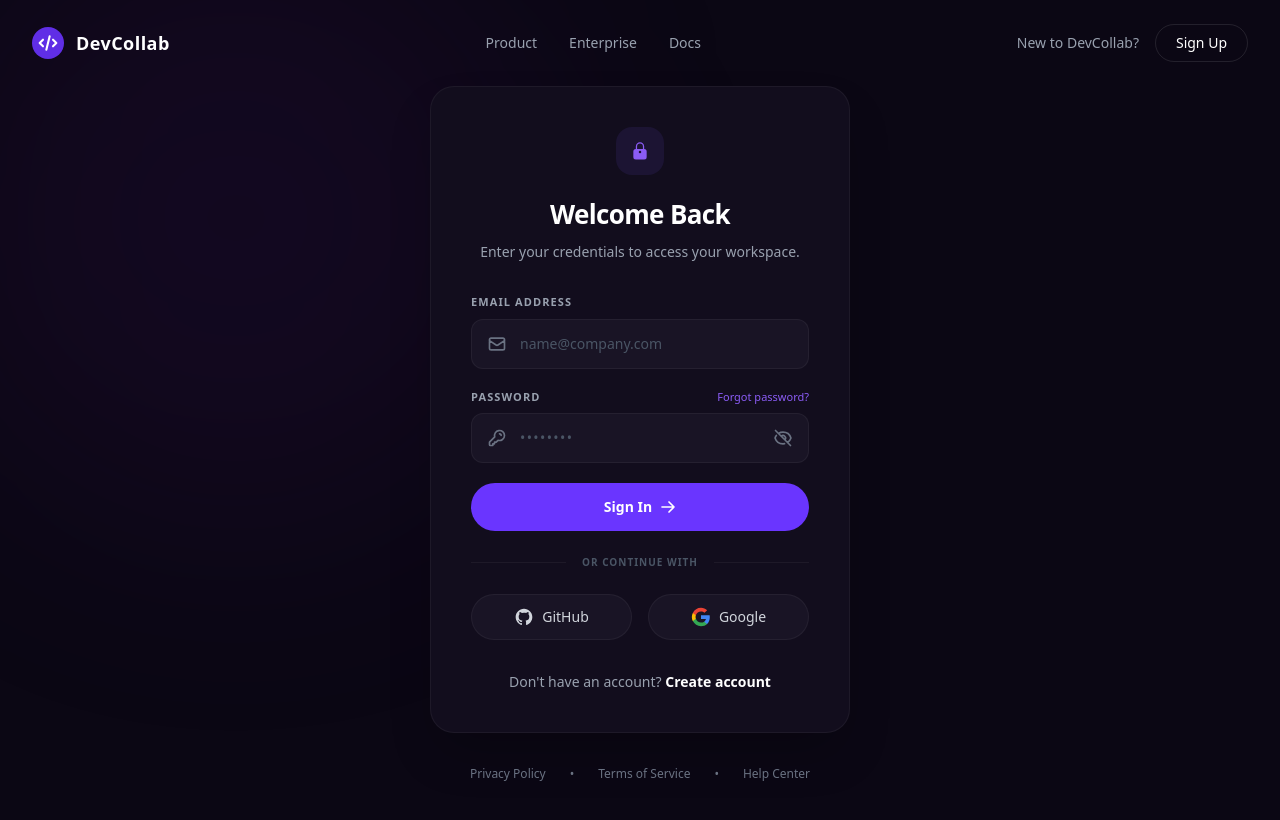
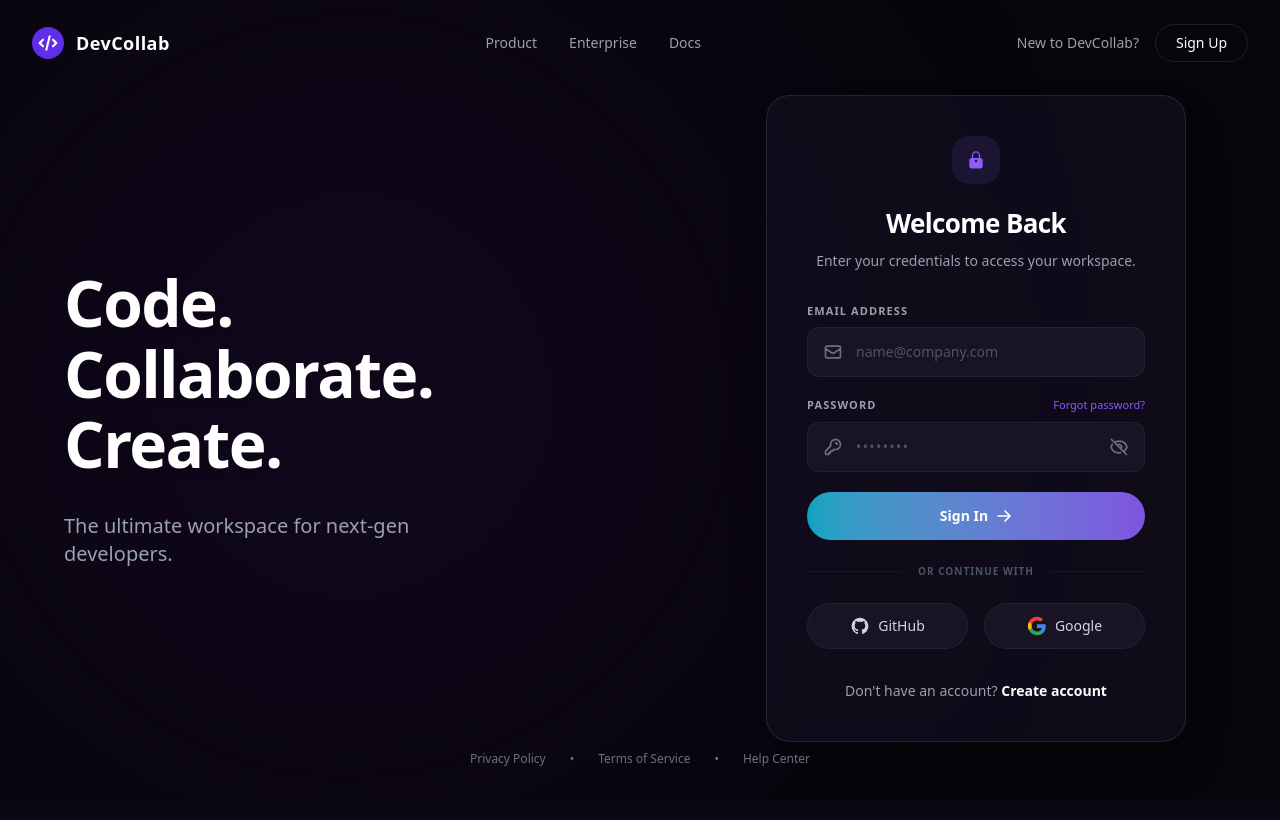
Before and after one commit to Nandann018-ux/Devcollab, a React (Vite) app in the folder client/: page / in a window 1280 px wide. Shown: the top 820 px of the page. Built offline with nearby package versions, Linux system fonts and the light colour scheme.

Commit message:
feat(auth): integrate framer-motion physics and interactive navigation on Login

```diff
--- a/client/src/pages/Login.jsx
+++ b/client/src/pages/Login.jsx
@@ -1,9 +1,51 @@
-import { useState } from "react";
-import { useNavigate } from "react-router-dom";
+import { useState, useRef, useEffect } from "react";
+import { useNavigate, Link } from "react-router-dom";
+import { motion, useMotionValue, useTransform, useSpring, AnimatePresence } from "framer-motion";
 
 export default function Login() {
   const navigate = useNavigate();
   const [formData, setFormData] = useState({ email: "", password: "" });
+  const [focusedInput, setFocusedInput] = useState(null);
+
+  const mouseX = useMotionValue(0);
+  const mouseY = useMotionValue(0);
+
+  const magneticX = useSpring(0, { stiffness: 150, damping: 15, mass: 0.1 });
+  const magneticY = useSpring(0, { stiffness: 150, damping: 15, mass: 0.1 });
+  const buttonRef = useRef(null);
+
+  useEffect(() => {
+    const handleMouseMove = (e) => {
+      const { innerWidth, innerHeight } = window;
+      mouseX.set((e.clientX / innerWidth - 0.5) * 2);
+      mouseY.set((e.clientY / innerHeight - 0.5) * 2);
+
+      if (buttonRef.current) {
+        const rect = buttonRef.current.getBoundingClientRect();
+        const centerX = rect.left + rect.width / 2;
+        const centerY = rect.top + rect.height / 2;
+        const distanceX = e.clientX - centerX;
+        const distanceY = e.clientY - centerY;
+
+        if (Math.abs(distanceX) < rect.width / 2 + 30 && Math.abs(distanceY) < rect.height / 2 + 30) {
+          magneticX.set(distanceX * 0.3);
+          magneticY.set(distanceY * 0.3);
+        } else {
+          magneticX.set(0);
+          magneticY.set(0);
+        }
+      }
+    };
+    window.addEventListener("mousemove", handleMouseMove);
+    return () => window.removeEventListener("mousemove", handleMouseMove);
+  }, [mouseX, mouseY, magneticX, magneticY]);
+
+  // Parallax Shifts
+  const nebulaX = useTransform(mouseX, [-1, 1], [-40, 40]);
+  const nebulaY = useTransform(mouseY, [-1, 1], [-40, 40]);
+
+  const cardX = useTransform(mouseX, [-1, 1], [30, -30]);
+  const cardY = useTransform(mouseY, [-1, 1], [30, -30]);
 
   const handleChange = (e) => setFormData({ ...formData, [e.target.name]: e.target.value });
 
@@ -14,12 +56,13 @@ export default function Login() {
     navigate("/dashboard");
   };
 
+  const staggerWords = ["Code.", "Collaborate.", "Create."];
+
   return (
-    <div className="min-h-screen bg-[#0b0714] text-gray-300 font-sans flex flex-col relative">
-      <div className="absolute top-0 left-0 w-full h-full overflow-hidden pointer-events-none">
-        <div className="absolute top-[-10%] left-[-5%] w-[600px] h-[600px] bg-purple-900/10 rounded-full blur-[120px]"></div>
-      </div>
-      <header className="w-full px-8 py-6 flex justify-between items-center z-10">
+    <div className="min-h-screen bg-[#05050A] text-gray-300 font-sans flex flex-col relative overflow-hidden">
+      {/* Background Ambient Nebula inside the main flow later so it stays behind left text */}
+
+      <header className="w-full px-8 py-6 flex justify-between items-center z-20 relative">
         <div className="flex items-center gap-3">
           <div className="bg-[#602ee6] rounded-full p-1.5 flex items-center justify-center">
             <svg className="w-5 h-5 text-white" fill="none" viewBox="0 0 24 24" stroke="currentColor" strokeWidth="2.5">
@@ -37,15 +80,67 @@ export default function Login() {
 
         <div className="flex items-center gap-4 text-sm text-gray-400">
           <span>New to DevCollab?</span>
-          <button className="text-white border border-white/10 hover:bg-white/5 px-5 py-2 rounded-full transition font-medium">
+          <Link to="/register" className="text-white border border-white/10 hover:bg-white/5 px-5 py-2 rounded-full transition font-medium">
             Sign Up
-          </button>
+          </Link>
         </div>
       </header>
 
-      <main className="flex-1 flex flex-col items-center justify-center px-4 z-10 pb-10">
-        <div className="w-full max-w-[420px] bg-[#120d1d] border border-white/5 rounded-3xl p-8 sm:p-10 shadow-2xl mb-8">
+      <main className="flex-1 flex flex-col md:flex-row items-center justify-center px-8 z-10 w-full max-w-7xl mx-auto gap-12 lg:gap-24">
 
+        {/* Left Side Construction */}
+        <div className="flex-1 flex flex-col justify-center relative w-full items-start pl-8">
+
+          {/* Parallax Nebula attached to Left Side */}
+          <motion.div
+            style={{ x: nebulaX, y: nebulaY }}
+            className="absolute top-1/2 left-1/2 -translate-x-1/2 -translate-y-1/2 w-[800px] h-[800px] pointer-events-none -z-10"
+          >
+            <motion.div
+              animate={{
+                scale: [1, 1.15, 0.9, 1],
+                rotate: [0, 10, -5, 0],
+                opacity: [0.3, 0.5, 0.4, 0.3],
+                x: [0, 40, -20, 0],
+                y: [0, -30, 20, 0]
+              }}
+              transition={{ duration: 25, repeat: Infinity, ease: "easeInOut" }}
+              className="w-full h-full bg-purple-900/30 rounded-full blur-[140px]"
+            />
+          </motion.div>
+
+          <div className="text-[52px] md:text-[64px] font-bold text-white leading-[1.1] tracking-tight mb-8">
+            {staggerWords.map((word, i) => (
+              <motion.div
+                key={word}
+                initial={{ opacity: 0, y: 40, scale: 0.9 }}
+                animate={{ opacity: 1, y: 0, scale: 1 }}
+                transition={{ type: "spring", stiffness: 120, damping: 14, mass: 0.5, delay: i * 0.15 }}
+                className="block drop-shadow-lg"
+              >
+                {word}
+              </motion.div>
+            ))}
+          </div>
+          <motion.p
+            initial={{ opacity: 0, y: 20 }}
+            animate={{ opacity: 1, y: 0 }}
+            transition={{ type: "spring", delay: 0.6, stiffness: 100 }}
+            className="text-xl text-gray-400 max-w-md"
+          >
+            The ultimate workspace for next-gen developers.
+          </motion.p>
+        </div>
+
+        {/* Right Side Card */}
+        <div className="flex-1 w-full flex justify-center perspective-[1000px]">
+          <motion.div
+            style={{ x: cardX, y: cardY }}
+            initial={{ y: 50, scale: 0.9, opacity: 0, backdropFilter: "blur(0px)" }}
+            animate={{ y: 0, scale: 1, opacity: 1, backdropFilter: "blur(16px)" }}
+            transition={{ type: "spring", stiffness: 90, damping: 15, mass: 0.4, delay: 0.2 }}
+            className="w-full max-w-[420px] bg-[#120d1d]/80 border border-white/10 rounded-3xl p-8 sm:p-10 shadow-2xl relative z-20"
+          >
             <div className="flex flex-col items-center mb-8 text-center">
               <div className="w-12 h-12 rounded-2xl bg-[#1c1433] flex items-center justify-center mb-5">
                 <svg className="w-5 h-5 text-[#8b5cf6]" fill="currentColor" viewBox="0 0 24 24">
@@ -57,12 +152,36 @@ export default function Login() {
             </div>
 
             <form onSubmit={handleSubmit} className="space-y-5">
+
+              {/* Email Input */}
               <div>
                 <label className="block text-[11px] font-semibold text-gray-400 tracking-widest uppercase mb-2">
                   Email Address
                 </label>
-              <div className="relative flex items-center">
-                <svg className="w-5 h-5 text-gray-500 absolute left-4 pointer-events-none" fill="none" viewBox="0 0 24 24" stroke="currentColor">
+                <div className="relative group">
+                  <AnimatePresence>
+                    {focusedInput === 'email' && (
+                      <motion.div
+                        initial={{ opacity: 0 }}
+                        animate={{ opacity: 1 }}
+                        exit={{ opacity: 0 }}
+                        className="absolute -inset-[2px] rounded-xl overflow-hidden pointer-events-none"
+                      >
+                        <motion.div
+                          className="absolute top-1/2 left-1/2 w-[250%] h-[250%] -translate-x-1/2 -translate-y-1/2 bg-[conic-gradient(from_0deg,transparent_0%,transparent_60%,#06b6d4_80%,#8b5cf6_100%)]"
+                          initial={{ rotate: 0 }}
+                          animate={{ rotate: 360 }}
+                          transition={{ duration: 1.5, ease: "circOut" }}
+                        />
+                        <motion.div
+                          className="absolute inset-[2px] rounded-[10px] bg-[#191425]"
+                        />
+                      </motion.div>
+                    )}
+                  </AnimatePresence>
+
+                  <div className="relative flex items-center z-10 w-full h-full">
+                    <svg className="w-5 h-5 text-gray-500 absolute left-4 pointer-events-none z-20" fill="none" viewBox="0 0 24 24" stroke="currentColor">
                       <path strokeLinecap="round" strokeLinejoin="round" strokeWidth="2" d="M3 8l7.89 5.26a2 2 0 002.22 0L21 8M5 19h14a2 2 0 002-2V7a2 2 0 00-2-2H5a2 2 0 00-2 2v10a2 2 0 002 2z" />
                     </svg>
                     <input
@@ -70,11 +189,16 @@ export default function Login() {
                       name="email"
                       placeholder="name@company.com"
                       value={formData.email}
+                      onFocus={() => setFocusedInput('email')}
+                      onBlur={() => setFocusedInput(null)}
                       onChange={handleChange}
-                  className="w-full pl-12 pr-4 py-3.5 bg-[#191425] border border-white/5 rounded-xl text-sm text-white focus:outline-none focus:border-[#602ee6] focus:ring-1 focus:ring-[#602ee6] transition-all placeholder-gray-600"
+                      className="w-full pl-12 pr-4 py-3.5 bg-[#191425] border border-white/5 rounded-xl text-sm text-white focus:outline-none focus:border-transparent transition-all placeholder-gray-600 relative z-10"
                     />
                   </div>
                 </div>
+              </div>
+
+              {/* Password Input */}
               <div>
                 <div className="flex justify-between items-center mb-2">
                   <label className="text-[11px] font-semibold text-gray-400 tracking-widest uppercase">
@@ -84,8 +208,31 @@ export default function Login() {
                     Forgot password?
                   </a>
                 </div>
-              <div className="relative flex items-center">
-                <svg className="w-5 h-5 text-gray-500 absolute left-4 pointer-events-none" fill="none" viewBox="0 0 24 24" stroke="currentColor">
+
+                <div className="relative group">
+                  <AnimatePresence>
+                    {focusedInput === 'password' && (
+                      <motion.div
+                        initial={{ opacity: 0 }}
+                        animate={{ opacity: 1 }}
+                        exit={{ opacity: 0 }}
+                        className="absolute -inset-[2px] rounded-xl overflow-hidden pointer-events-none"
+                      >
+                        <motion.div
+                          className="absolute top-1/2 left-1/2 w-[250%] h-[250%] -translate-x-1/2 -translate-y-1/2 bg-[conic-gradient(from_0deg,transparent_0%,transparent_60%,#06b6d4_80%,#8b5cf6_100%)]"
+                          initial={{ rotate: 0 }}
+                          animate={{ rotate: 360 }}
+                          transition={{ duration: 1.5, ease: "circOut" }}
+                        />
+                        <motion.div
+                          className="absolute inset-[2px] rounded-[10px] bg-[#191425]"
+                        />
+                      </motion.div>
+                    )}
+                  </AnimatePresence>
+
+                  <div className="relative flex items-center z-10 w-full h-full">
+                    <svg className="w-5 h-5 text-gray-500 absolute left-4 pointer-events-none z-20" fill="none" viewBox="0 0 24 24" stroke="currentColor">
                       <path strokeLinecap="round" strokeLinejoin="round" strokeWidth="2" d="M15 7a2 2 0 012 2m4 0a6 6 0 01-7.743 5.743L11 17H9v2H7v2H4a1 1 0 01-1-1v-2.586a1 1 0 01.293-.707l5.964-5.964A6 6 0 1121 9z" />
                     </svg>
                     <input
@@ -93,27 +240,44 @@ export default function Login() {
                       name="password"
                       placeholder="••••••••"
                       value={formData.password}
+                      onFocus={() => setFocusedInput('password')}
+                      onBlur={() => setFocusedInput(null)}
                       onChange={handleChange}
-                  className="w-full pl-12 pr-12 py-3.5 bg-[#191425] border border-white/5 rounded-xl text-sm text-white focus:outline-none focus:border-[#602ee6] focus:ring-1 focus:ring-[#602ee6] transition-all placeholder-gray-600 tracking-widest"
+                      className="w-full pl-12 pr-12 py-3.5 bg-[#191425] border border-white/5 rounded-xl text-sm text-white focus:outline-none focus:border-transparent transition-all placeholder-gray-600 tracking-widest relative z-10"
                     />
-                <button type="button" className="absolute right-4 text-gray-500 hover:text-gray-300">
+                    <button type="button" className="absolute right-4 text-gray-500 hover:text-gray-300 z-20">
                       <svg className="w-5 h-5" fill="none" viewBox="0 0 24 24" stroke="currentColor" strokeWidth="2">
                         <path strokeLinecap="round" strokeLinejoin="round" d="M13.875 18.825A10.05 10.05 0 0112 19c-4.478 0-8.268-2.943-9.543-7a9.97 9.97 0 011.563-3.029m5.858.908a3 3 0 114.243 4.243M9.878 9.878l4.242 4.242M9.88 9.88l-3.29-3.29m7.532 7.532l3.29 3.29M3 3l3.59 3.59m0 0A9.953 9.953 0 0112 5c4.478 0 8.268 2.943 9.543 7a10.025 10.025 0 01-4.132 5.411m0 0L21 21" />
                       </svg>
                     </button>
                   </div>
                 </div>
+              </div>
 
-            <button
+              {/* Magnetic Sign In Button */}
+              <motion.button
+                ref={buttonRef}
+                style={{ x: magneticX, y: magneticY }}
                 type="submit"
-              className="w-full py-3.5 mt-2 rounded-full bg-[#6a35ff] hover:bg-[#5a28e5] text-white text-sm font-semibold transition-all flex items-center justify-center gap-2"
+                className="w-full py-3.5 mt-2 rounded-full relative overflow-hidden text-white text-sm font-semibold transition-all flex items-center justify-center gap-2 group"
               >
+                <div className="absolute inset-0 bg-gradient-to-r from-[#06b6d4] to-[#8b5cf6] opacity-90 group-hover:opacity-100 transition-opacity"></div>
+                <span className="relative z-10 flex items-center gap-2">
                   Sign In
-              <svg className="w-4 h-4" fill="none" viewBox="0 0 24 24" stroke="currentColor" strokeWidth="2.5">
+                  <motion.svg
+                    className="w-4 h-4"
+                    fill="none"
+                    viewBox="0 0 24 24"
+                    stroke="currentColor"
+                    strokeWidth="2.5"
+                    whileHover={{ x: 5 }}
+                  >
                     <path strokeLinecap="round" strokeLinejoin="round" d="M13.5 4.5L21 12m0 0l-7.5 7.5M21 12H3" />
-              </svg>
-            </button>
+                  </motion.svg>
+                </span>
+              </motion.button>
             </form>
+
             <div className="flex items-center my-6">
               <div className="flex-grow border-t border-white/5"></div>
               <span className="mx-4 text-[10px] font-bold tracking-widest text-gray-600 uppercase">Or continue with</span>
@@ -140,20 +304,21 @@ export default function Login() {
 
             <p className="text-center text-gray-400 text-sm">
               Don't have an account?{" "}
-            <span className="text-white font-semibold hover:underline cursor-pointer">
+              <Link to="/register" className="text-white font-semibold hover:underline cursor-pointer">
                 Create account
-            </span>
+              </Link>
             </p>
+          </motion.div>
         </div>
+      </main>
 
-        <footer className="w-full flex justify-center gap-6 text-[12px] text-gray-500 font-medium">
+      <footer className="w-full flex justify-center gap-6 text-[12px] text-gray-500 font-medium pb-8 z-10 relative">
         <a href="#" className="hover:text-gray-300 transition">Privacy Policy</a>
         <span>•</span>
         <a href="#" className="hover:text-gray-300 transition">Terms of Service</a>
         <span>•</span>
         <a href="#" className="hover:text-gray-300 transition">Help Center</a>
       </footer>
-      </main>
     </div>
   );
 }
```
Lines whose indentation alone changed are shown as unchanged.
